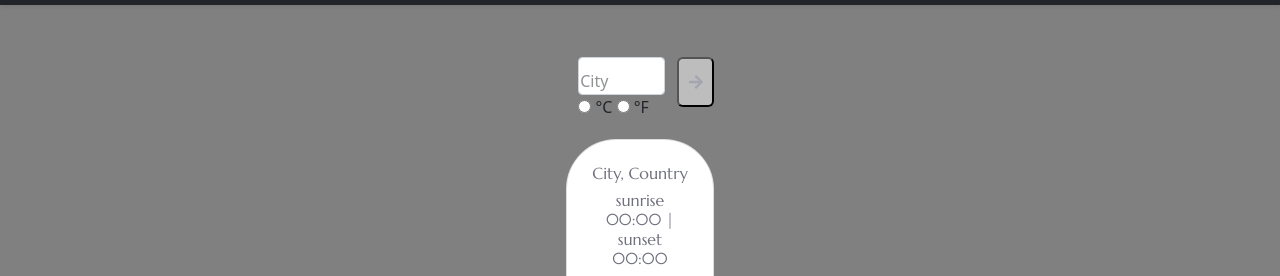
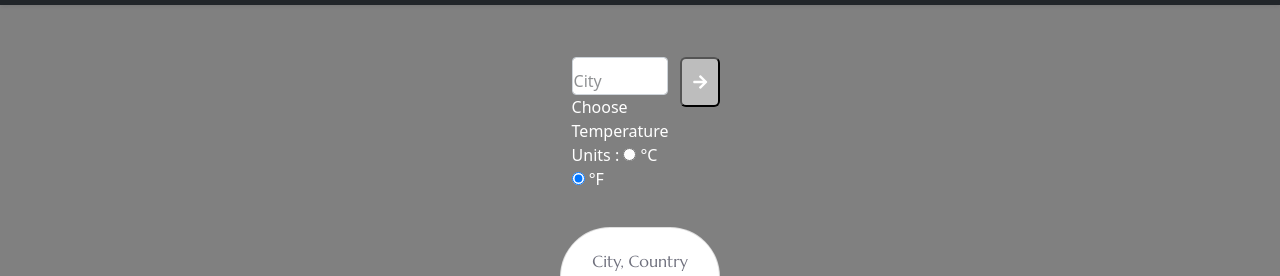
Before and after one commit to darinson/ct-week6-project, a plain HTML site: page index.html in a window 1280 px wide. Shown: the part 51-327 px from the top of the page. Drawn offline with nearby package versions, Linux system fonts and the light colour scheme.

Commit message:
minor form edits

```diff
--- a/index.html
+++ b/index.html
@@ -57,11 +57,14 @@
                     <div class="form-group mt-1 mb-1">
                         <input type="text" name="city" id="city" class="form-control" required>
                         <label class="ml-3 form-control-placeholder" for="city">City</label>
-                        <input type="radio" name="choice" id="temp-unit" value="C"> °C
-                        <input type="radio" name="choice" id="temp-unit" value="F"> °F
+                        <p style="color: white">
+                            Choose Temperature Units :
+                            <input type="radio" name="choice" id="temp-unit" value="C"> °C
+                            <input type="radio" name="choice" id="temp-unit" value="F" checked="true"> °F
+                        </p>
                     </div>
                     <button class="next-button text-center mt-1 ml-1" Onclick="loadData()"> <span
-                            class="fa fa-arrow-right"></span>
+                            class="fa fa-arrow-right" style="color: white"></span>
                     </button>
                 </form>
                 <!-- The Weather Info -->
```
